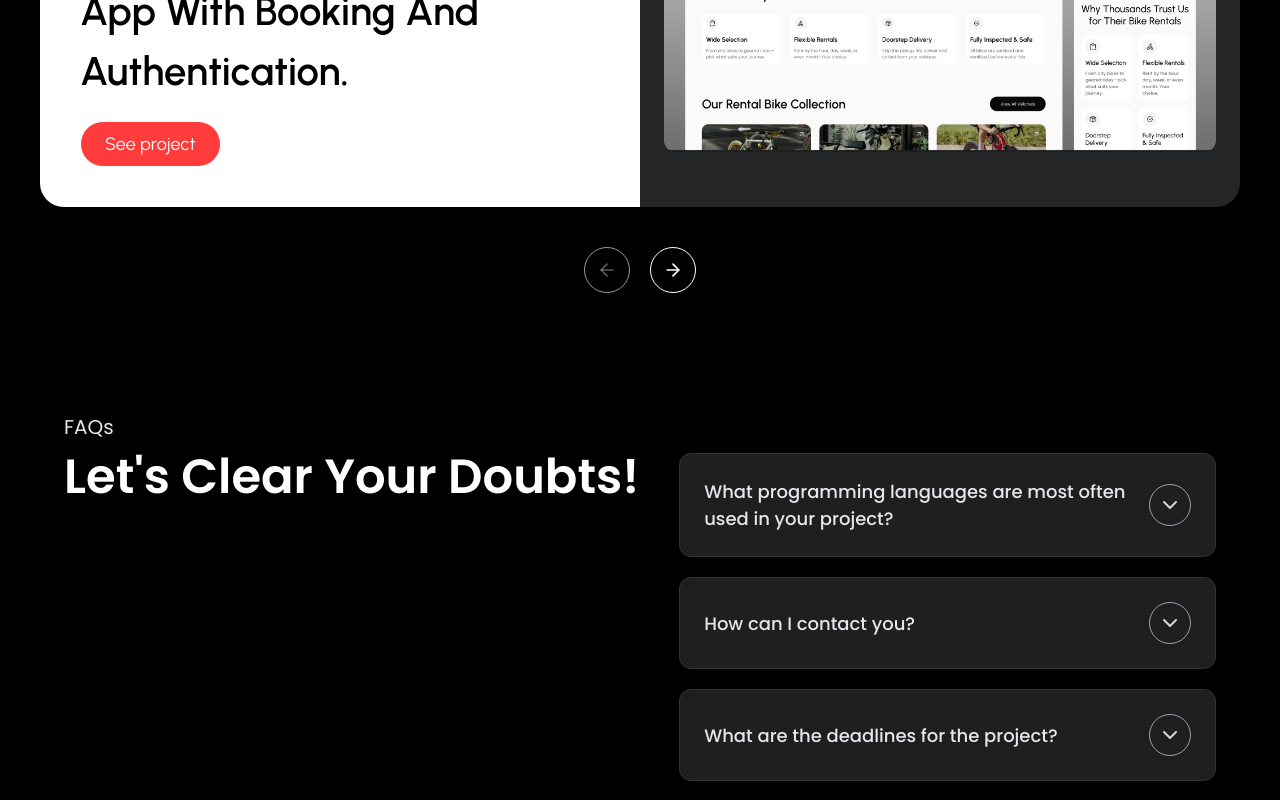
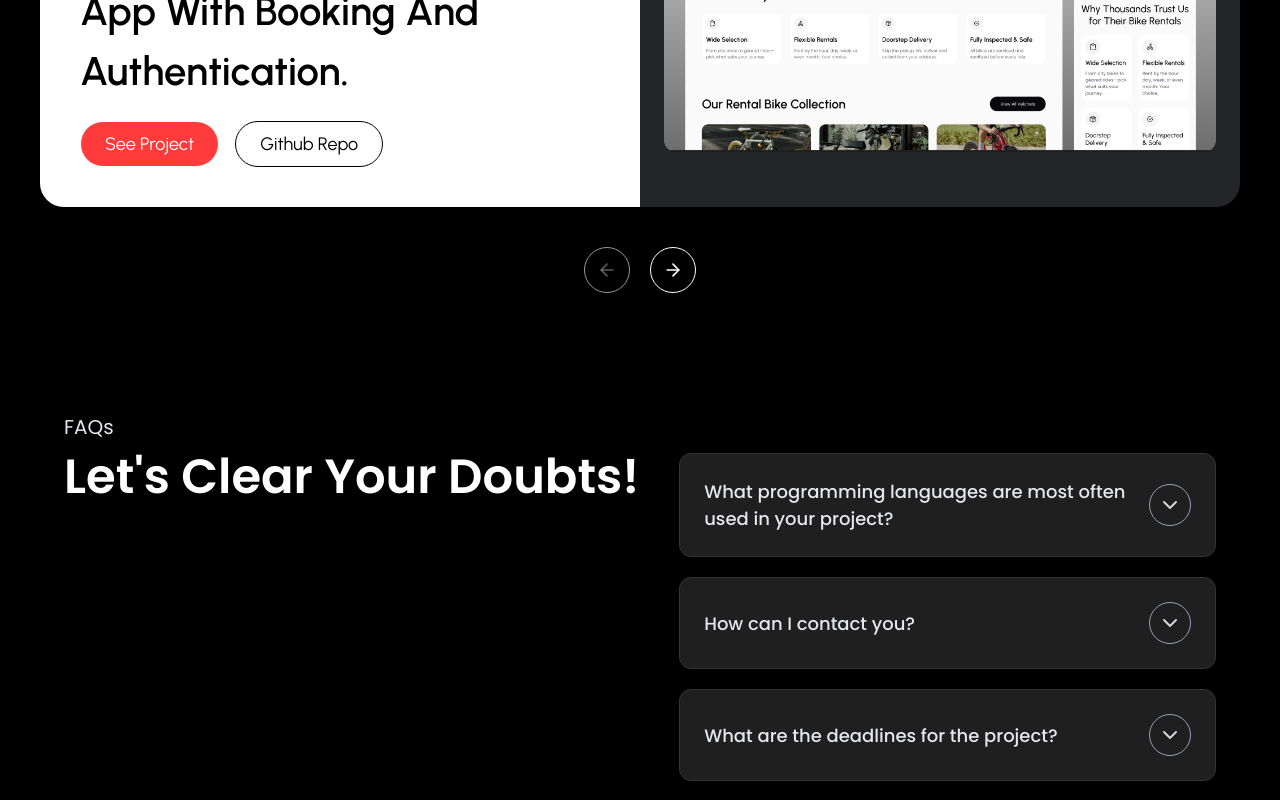
Before and after one commit to amansahu-developer/Portfolio-, a React (Vite) app: page / in a window 1280 px wide. Shown: the part 4040-4840 px from the top of the page. Built offline with nearby package versions, Linux system fonts and the light colour scheme.

Commit message:
Add Guthub Link

```diff
--- a/src/components/Projects.jsx
+++ b/src/components/Projects.jsx
@@ -1,6 +1,7 @@
 import React, { useState } from "react";
 import BikeRetal from "../assets/BikeRental.png";
 import GravityTeam from "../assets/Gravity Team.png";
+import SeeProjectBtn from "./SeeProjectBtn";
 
 const projects = [
   {
@@ -10,6 +11,7 @@ const projects = [
     desc: "A responsive bike rental app with booking and authentication.",
     img: BikeRetal,
     ProjectLink: "https://bike-rental-lac-omega.vercel.app/",
+    GithubLink:"https://github.com/amansahu-developer/Bike-Rental-"
   },
   {
     tech: ["#React", "#Tailwind", "#GSAP", "#Vercel"],
@@ -18,6 +20,7 @@ const projects = [
     desc: "A smooth animated landing page inspired by Gravity Team design.",
     img: GravityTeam,
     ProjectLink: "https://gravity-team-psi.vercel.app/",
+    GithubLink:"https://github.com/amansahu-developer/Gravity-Team"
   },
 ];
 
@@ -36,7 +39,10 @@ const Projects = () => {
     <section className="ProjectSection mt-20 px-3 lg:px-10 font-[Urbanist] max-w-[1600px] mx-auto">
       {/* Heading */}
       <div className="Heading p-5 max-w-[750px] lg:max-w-[1500px] mx-auto">
-        <h3 className="text-xl uppercase text-[#fafafaad] pb-5"> Recent projects</h3>
+        <h3 className="text-xl uppercase text-[#fafafaad] pb-5">
+          {" "}
+          Recent projects
+        </h3>
       </div>
 
       {/* SLIDER CONTAINER */}
@@ -74,22 +80,28 @@ const Projects = () => {
                     }}
                   ></h2>
 
-                  <a href={p.ProjectLink} target="_blank">
-                    <button className="cursor-pointer whitespace-nowrap flex justify-center items-center text-lg border w-fit rounded-full py-2 px-6 bg-[#ff3b3b] text-white hover:bg-[#ff3b3b]/85 transition-all duration-200">
-                      See project
-                    </button>
-                  </a>
+                  <div className="Buttons flex gap-4 items-center justify-center md:justify-start ">
+                    <a href={p.ProjectLink} target="_blank">
+                      <SeeProjectBtn name={"See Project"} theme={"red"} />
+                    </a>
+
+                    <a href={p.GithubLink} target="_blank">
+                      <SeeProjectBtn name={"Github Repo"} theme={"white"} />
+                    </a>
+                  </div>
                 </div>
               </div>
 
               {/* RIGHT SECTION */}
               <div className="w-full lg:w-[50%] p-6 flex items-center justify-center py-16 lg:py-0">
                 <div className="h-[250px] sm:h-[350px] md:h-[400px] rounded-xl overflow-hidden">
-                  <a href={p.ProjectLink} target="_blank"><img
-                    src={p.img}
-                    alt="preview"
-                    className="w-full h-full object-cover sm:object-top"
-                  /></a>
+                  <a href={p.ProjectLink} target="_blank">
+                    <img
+                      src={p.img}
+                      alt="preview"
+                      className="w-full h-full object-cover sm:object-top"
+                    />
+                  </a>
                 </div>
               </div>
             </div>
--- /dev/null
+++ b/src/components/SeeProjectBtn.jsx
@@ -0,0 +1,17 @@
+import React from "react";
+
+const SeeProjectBtn = ({ name, theme }) => {
+  return (
+    <button
+      className={`cursor-pointer whitespace-nowrap flex justify-center items-center text-lg border w-fit rounded-full py-2 px-6  transition-all duration-200 ${
+        theme === "red"
+          ? "bg-[#ff3b3b] text-white hover:bg-[#ff3b3b]/85"
+          : "bg-[white] text-black hover:bg-[#ff3b3b] hover:text-white"
+      }`}
+    >
+      {name}
+    </button>
+  );
+};
+
+export default SeeProjectBtn;
```
